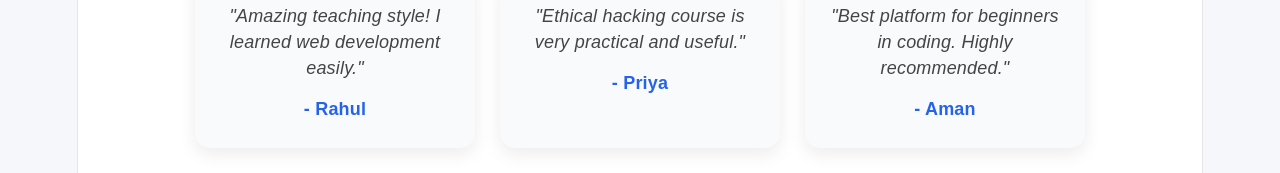
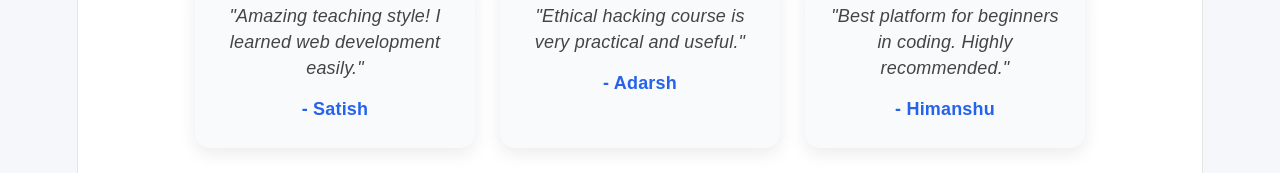
Before and after one commit to himanshu74919-cpu/HimanshuAcademy, a React app in the folder frontend/: page / in a window 1280 px wide. Shown: the part 1989-2162 px from the top of the page. Built offline with nearby package versions, Linux system fonts and the light colour scheme; the HTML template or start-up script is replaced by a standard one.

Commit message:
Updated testimonials

```diff
--- a/frontend/src/components/Testimonials.jsx
+++ b/frontend/src/components/Testimonials.jsx
@@ -9,17 +9,17 @@ export default function Testimonials() {
 
         <div className="testimonial-card">
           <p>"Amazing teaching style! I learned web development easily."</p>
-          <h4>- Rahul</h4>
+          <h4>- Satish</h4>
         </div>
 
         <div className="testimonial-card">
           <p>"Ethical hacking course is very practical and useful."</p>
-          <h4>- Priya</h4>
+          <h4>- Adarsh</h4>
         </div>
 
         <div className="testimonial-card">
           <p>"Best platform for beginners in coding. Highly recommended."</p>
-          <h4>- Aman</h4>
+          <h4>- Himanshu</h4>
         </div>
 
       </div>
```
